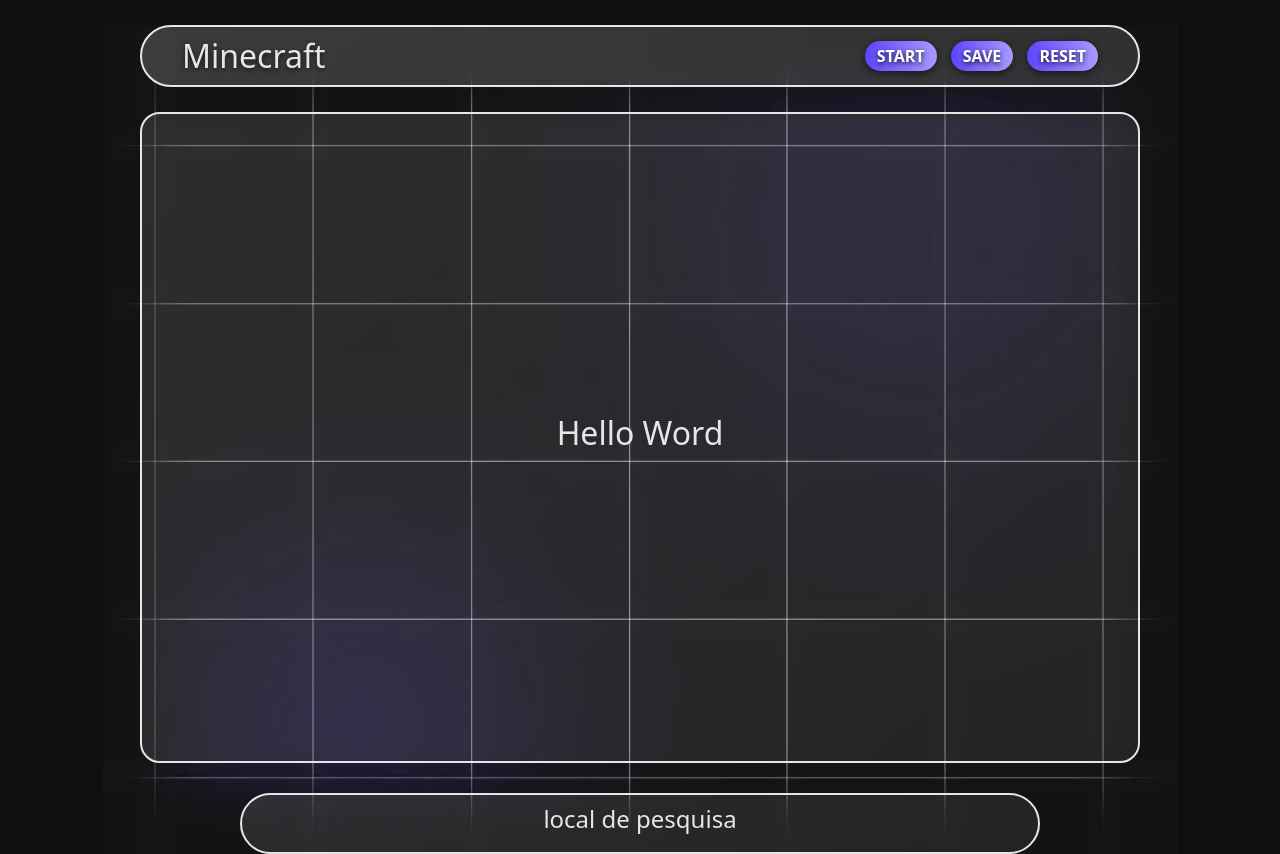
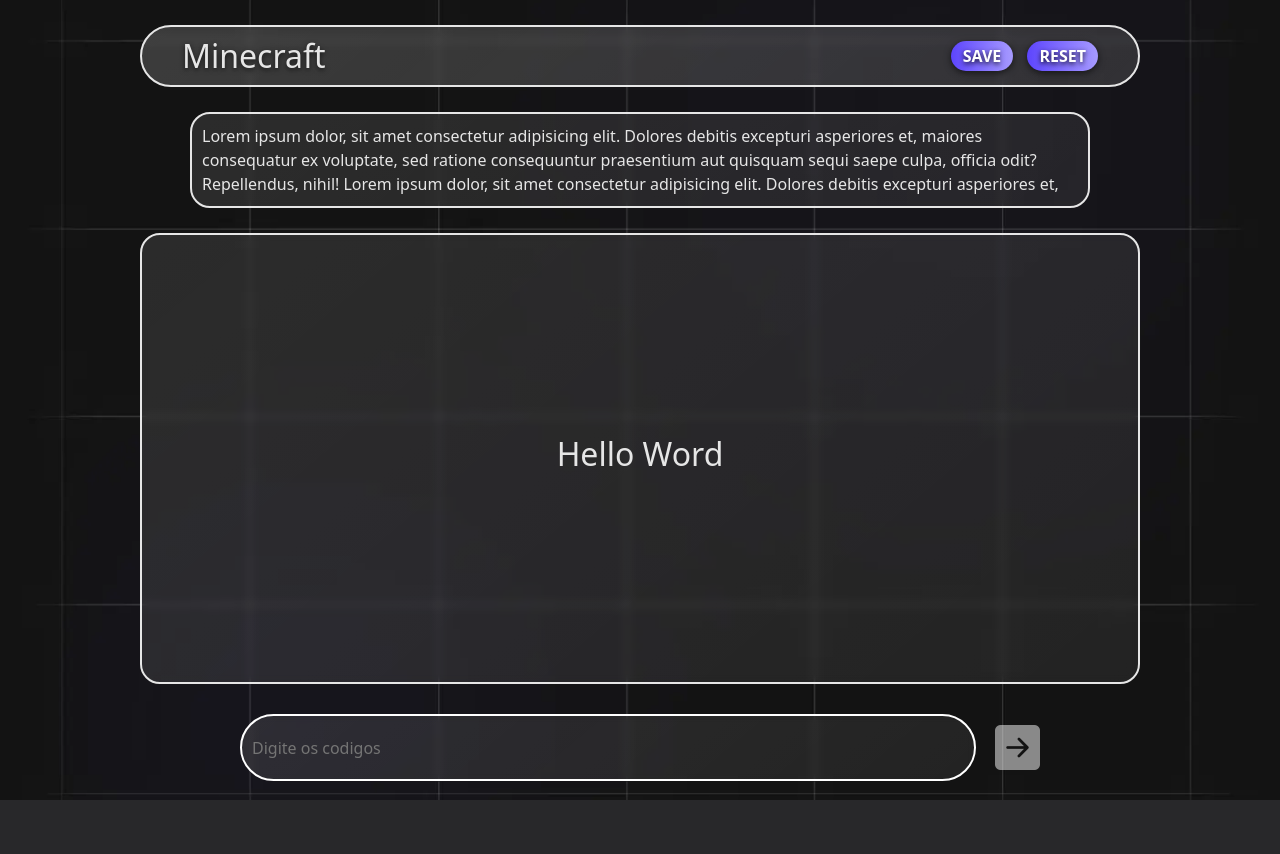
Before and after one commit to SrVertex/TechAcademy3, a PHP site: page / in a window 1280 px wide. After the commit the page ends 800 px from the top, so only its background shows below. Run offline with PHP 8.4, Linux system fonts and the light colour scheme.

Commit message:
versão 1.8 novo layout

```diff
--- a/css/style.css
+++ b/css/style.css
@@ -1,8 +1,8 @@
 :root {
-  --primary: #0F0F0F;
-  --text:rgb(230, 230, 230);
-
-
+  --primary: #0f0f0f;
+  --text: rgb(230, 230, 230) !important;
+  --color2: black !important;
+  --color3: white !important;
 }
 
 * {
@@ -11,20 +11,20 @@
 }
 
 body {
-  background-color: var(--primary)!important;
-  color: var(--text)!important;
-  font-family: "Montserrat", Arial, Helvetica, sans-serif ;
-
-
+  background-color: var(--primary) !important;
+  color: var(--text) !important;
+  font-family: "Montserrat", Arial, Helvetica, sans-serif;
+  background: url(..//imagens/bg\ site\ game.webp);
+  background-position: center;
+  background-repeat: initial;
+  background-size: cover;
 }
 
 header {
-
-
   background-color: #ffffff1c;
   background-image: linear-gradient(140deg, #ffffff13 0%, #ffffff04 100%);
-        backdrop-filter: blur(10px);
-        border: 2px solid ;
+  backdrop-filter: blur(4px);
+  border: 2px solid;
 
   width: 100%;
   display: flex;
@@ -42,14 +42,15 @@
     text-shadow: 0 2px 5px rgba(0, 0, 0, 0.638);
   }
 
-
   nav {
     button {
-
-
-                    background-image: linear-gradient( to right,#5D45FD 0%, #A89CFF 51%, #5D45FD 100%);
+      background-image: linear-gradient(
+        to right,
+        #5d45fd 0%,
+        #a89cff 51%,
+        #5d45fd 100%
+      );
       box-shadow: 0 2px 7px rgba(0, 0, 0, 0.582);
-
 
       padding: 3px 12px;
       text-transform: uppercase;
@@ -58,66 +59,91 @@
       border-radius: 20px;
       border: none;
 
+      color: white;
+      font-weight: bold;
+      align-content: center;
+      text-shadow: 0 2px 5px rgba(0, 0, 0, 0.878);
 
       &:hover {
         background-position: right center;
         color: #fff;
         text-decoration: none;
       }
-
-
-                    color: white;
-                    font-weight: bold;
-                    align-content: center;
-                    text-shadow: 0 2px 5px rgba(0, 0, 0, 0.878);
     }
-
   }
-
-}
-.BG {
-    background: url(..//imagens/bg\ site.webp) !important;
-    background-position: center !important;
-    background-repeat: no-repeat !important;
-    background-size:contain !important;
-
 }
 
 main {
-
   #main {
     width: 98%;
     margin: auto;
 
+    .historia {
+        width: 100%;
+      padding: 10px;
+      margin-bottom: 20px;
+
+      background-color: #ffffff0e;
+      background-image: linear-gradient(140deg, #ffffff0e 0%, #ffffff04 100%);
+      backdrop-filter: blur(4px);
+      border: 2px solid;
+      border-radius: 20px;
+
+      p {
+        margin: 0;
+      }
+    }
+
     .form-center {
-                padding: 300px 10px;
         margin-bottom: 30px;
 
 
+        form {
+            padding: 200px 10px;
             background-color: #ffffff0e;
             background-image: linear-gradient(140deg, #ffffff0e 0%, #ffffff04 100%);
-                    border: 2px solid ;
+            backdrop-filter: blur(4px);
+            border: 2px solid;
             border-radius: 20px;
+        }
     }
 
     .form-psq {
-                    width: 100%;
+      form {
+        display: flex;
+        width: 98%;
+        justify-content: space-between;
+        align-content: center;
+
+        input {
+          width: 88%;
           padding: 10px;
 
-
           background-color: #ffffff0e;
-                    background-image: linear-gradient(140deg, #ffffff0e 0%, #ffffff04 100%);
-                    border: 2px solid ;
+          background-image: linear-gradient(
+            140deg,
+            #ffffff0e 0%,
+            #ffffff04 100%
+          );
+          backdrop-filter: blur(4px);
+          border: 2px solid white;
           border-radius: 50px;
+          color: var(--color3);
         }
 
+        a {
+          i {
+            font-size: 45px;
+            color: white;
+          }
+        }
+      }
+    }
+  }
 }
 
-}
-
-@media (min-width:1000px){
+@media (min-width: 1000px) {
   header {
-
     width: 1000px;
     margin: 25px auto;
     padding: 10px 40px;
@@ -134,11 +160,27 @@
       width: 1000px;
       margin: auto;
 
+        .historia {
+            width: 90%;
+            margin: 25px auto;
+        }
+
       .form-psq {
+        form {
           width: 80%;
           margin: auto;
-
+          input {
+            width: 92%;
+          }
+            a {
+            opacity: 50%;
+            transition: 400ms;
+                &:hover  {
+                    opacity: 100%;
                 }
             }
         }
       }
+    }
+  }
+}
--- a/index.php
+++ b/index.php
@@ -13,21 +13,21 @@
 
     <link rel="stylesheet" href="css/bootstrap.min.css">
 
+    <link rel="stylesheet" href="https://cdn.jsdelivr.net/npm/bootstrap-icons@1.11.3/font/bootstrap-icons.min.css">
+
 </head>
 
 <body>
 
-<div class="BG">
 
     <!-- Titulo do jogo -->
-    <header >
+    <header>
 
         <h2>Minecraft</h2>
 
         <!-- buttons -->
         <nav>
-            <button type="button" href="">Start</button>
-            <button type="" style="margin: 0 10px;" href="">Save</button>
+            <button type="" style="margin: 0 10px 0 0 ;" href="">Save</button>
             <button type="" href="">Reset</button>
         </nav>
 
@@ -37,21 +37,40 @@
     <main>
 
         <section id="main">
+            <!-- conteiner de historia -->
+            <div class="historia">
+                <p>Lorem ipsum dolor, sit amet consectetur adipisicing elit. Dolores debitis excepturi asperiores et, maiores consequatur ex voluptate, sed ratione consequuntur praesentium aut quisquam sequi saepe culpa, officia odit? Repellendus, nihil!
+                    Lorem ipsum dolor, sit amet consectetur adipisicing elit. Dolores debitis excepturi asperiores et,
+                </p>
+            </div>
 
             <!--  conteudo principal-->
             <div class="form-center">
+                <form action="">
                     <h2 class="text-center">Hello Word</h2>
+                </form>
             </div>
 
             <!-- barra de pesquisa  -->
             <div class="form-psq">
-                <h4 class="text-center">local de pesquisa</h4>
+
+                <form action="">
+                    <!-- input de pesquisa -->
+                    <input type="search" placeholder="Digite os codigos" required>
+
+                    <!-- botão de pesquisa -->
+                    <a href="" type="submit">
+
+                        <i class="bi bi-arrow-right-square-fill"></i>
+
+                    </a>
+
+                </form>
             </div>
 
         </section>
 
-    </main>
-</div>
+
 
 
 </body>
```
Also changed, not shown: figma.png, imagens/bg site game.webp (added). Lines whose indentation alone changed are shown as unchanged.
